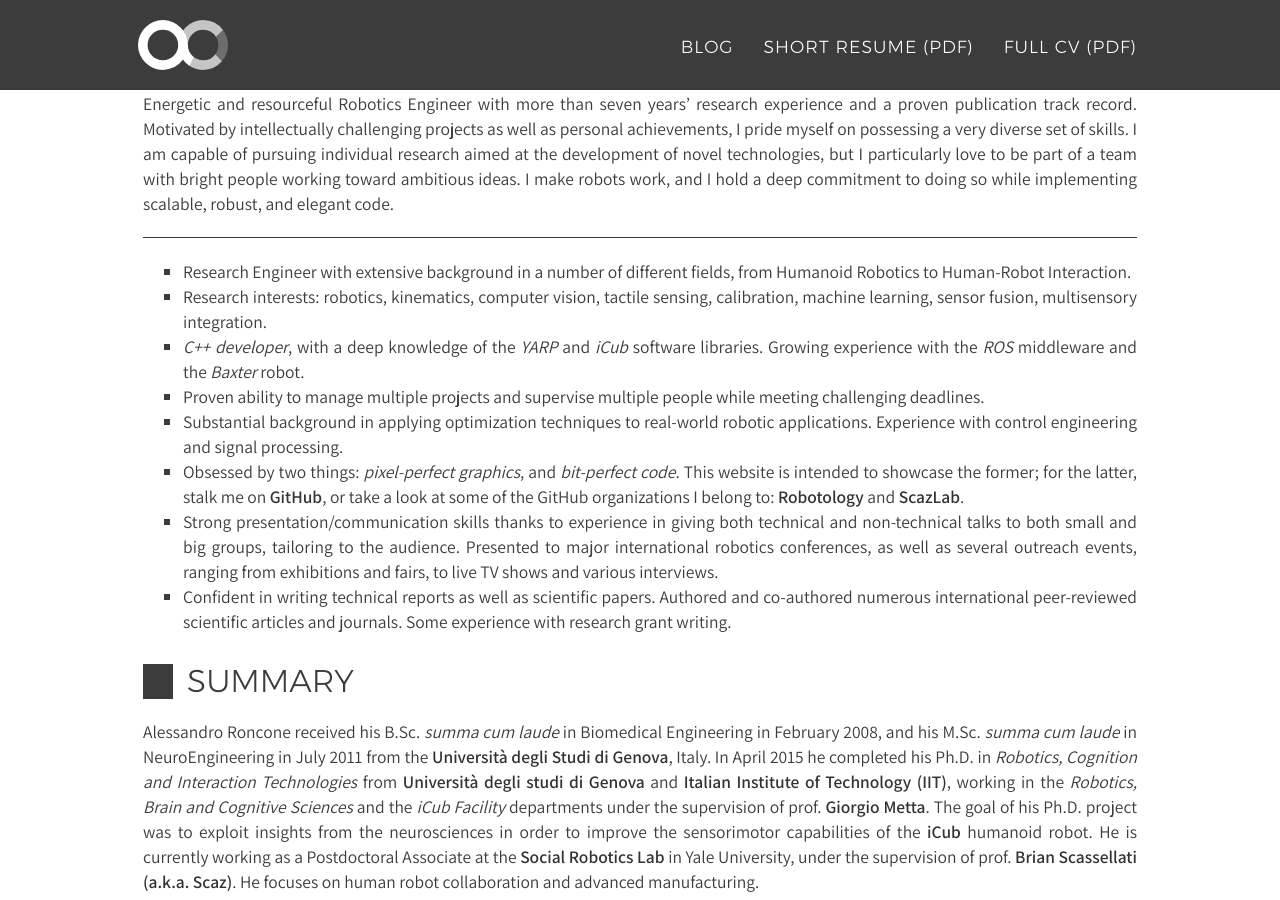
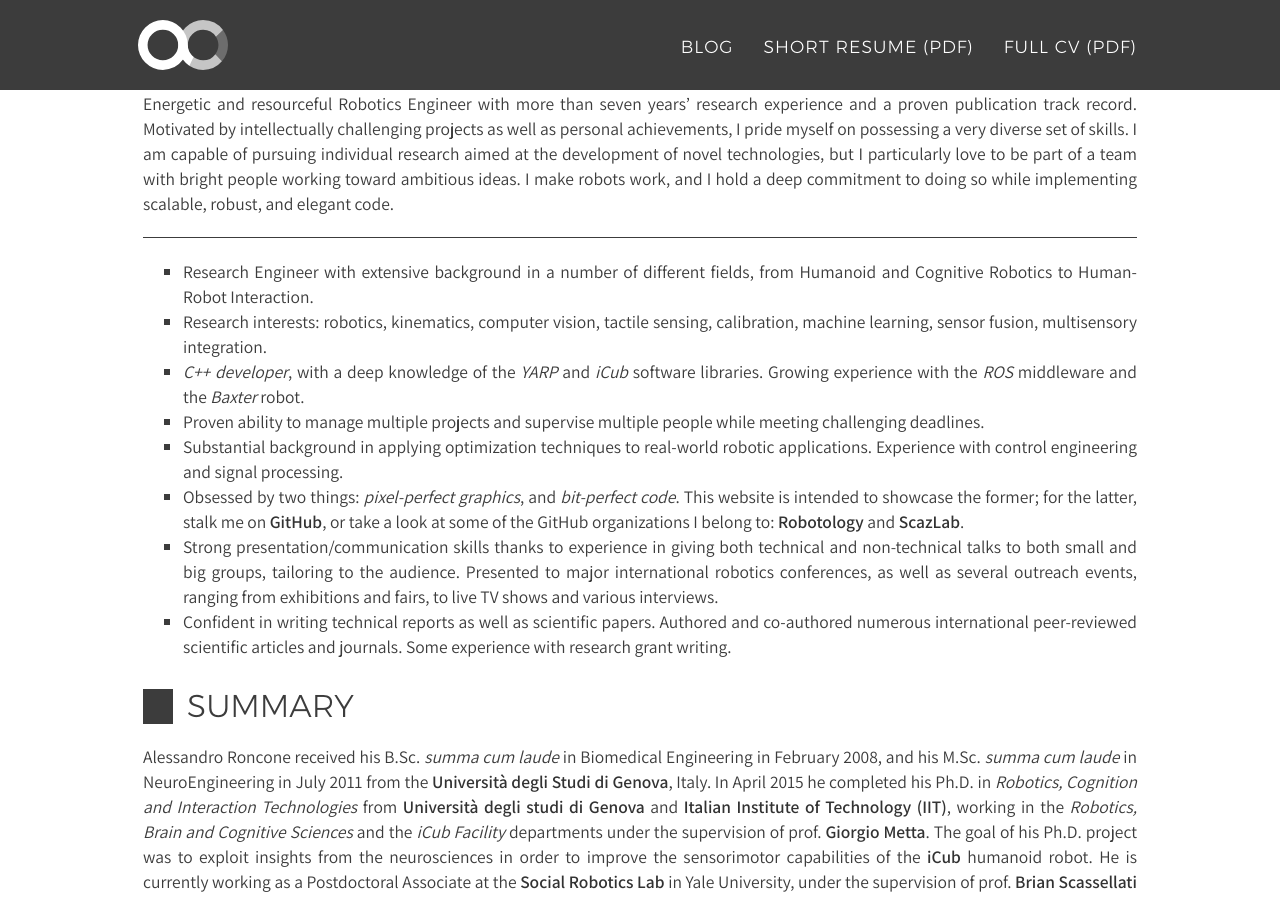
Before and after one commit to alecive/alecive.github.io, a Jekyll site: the page built from _posts/cv/2017-02-08-CV-AlessandroRoncone.md, in a window 1280 px wide and 900 px high, scrolled down 857 px. Built offline with Jekyll 4.4.1, drawn with Linux system fonts in a browser that asks for light colours; nearby versions of some CDN libraries; some web fonts are replaced.

Commit message:
[cv] Added cognitive robotics

```diff
--- a/_posts/cv/2017-02-08-CV-AlessandroRoncone.md
+++ b/_posts/cv/2017-02-08-CV-AlessandroRoncone.md
@@ -5,7 +5,7 @@
 description: I am a robotics engineer and a designer
 article: yes
 permalink: cv.html
-tags: [robotics,artificial intelligence,advanced manufacturing,humanoid robotics,cv,personal,resume,curriculum,online,research,design,iit,istituto italiando di tecnologia,phd,yale,university,postdoc]
+tags: [robotics,artificial intelligence,advanced manufacturing,humanoid robotics,cognitive robotics,human robto interaction,cv,personal,resume,curriculum,online,research,design,iit,istituto italiando di tecnologia,phd,yale,university,postdoc,assistant professor,candidate]
 ---
 
 <div><p class="only-print">Personal Website: <a href="https://alecive.github.io">https://alecive.github.io</a></p></div>
@@ -20,7 +20,7 @@
 ---
 {: class="no-print"}
 
- * Research Engineer with extensive background in a number of different fields, from Humanoid Robotics to Human-Robot Interaction.
+ * Research Engineer with extensive background in a number of different fields, from Humanoid and Cognitive Robotics to Human-Robot Interaction.
  * Research interests: robotics, kinematics, computer vision, tactile sensing, calibration, machine learning, sensor fusion, multisensory integration.
  * _C++ developer_, with a deep knowledge of the _YARP_ and _iCub_ software libraries. Growing experience with the _ROS_ middleware and the _Baxter_ robot.
  * Proven ability to manage multiple projects and supervise multiple people while meeting challenging deadlines.
```
